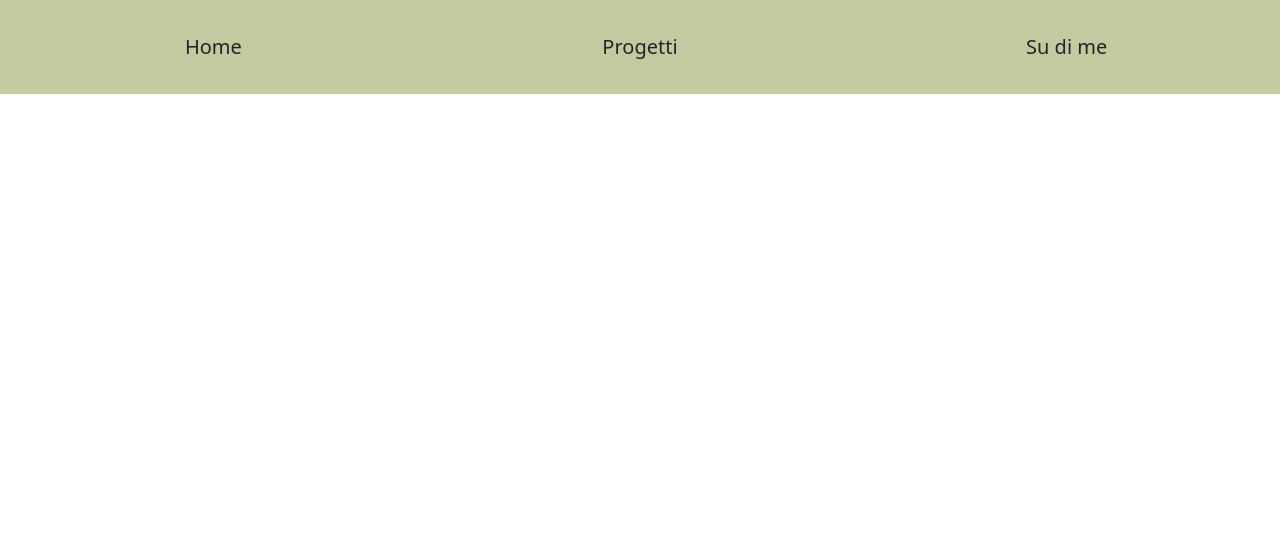
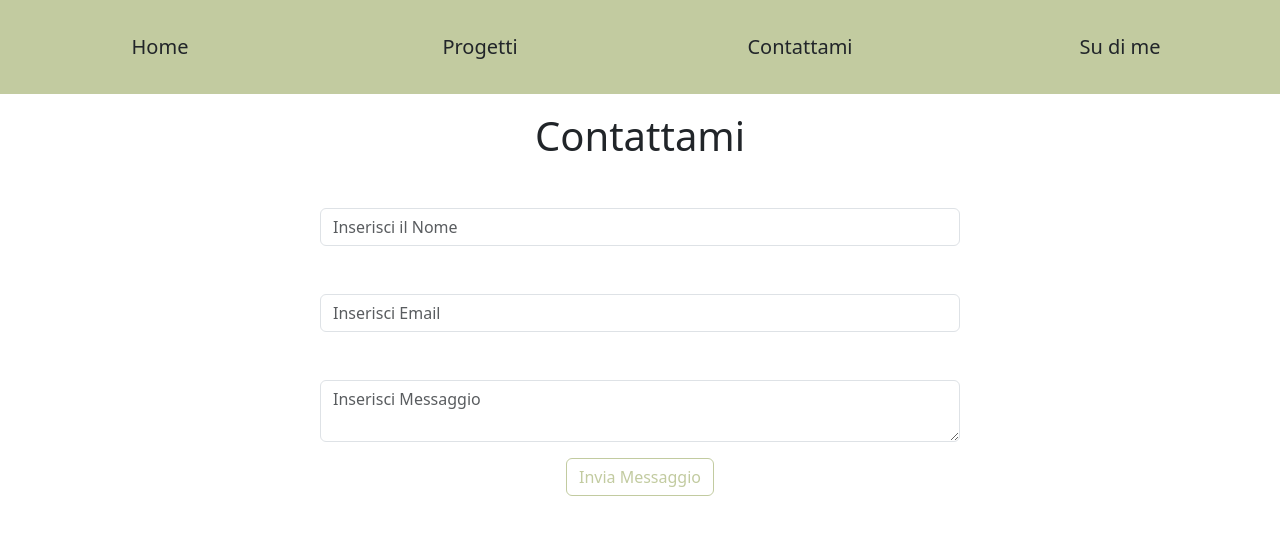
Before and after one commit to GiuseppeDeRosa1992/vite-boolfolio, a Vue app: page /contacts in a window 1280 px wide. Shown: the top 534 px of the page. Built offline with nearby package versions, Linux system fonts and the light colour scheme.

Commit message:
added appContacts for mail

```diff
--- a/src/components/AppHeader.vue
+++ b/src/components/AppHeader.vue
@@ -58,7 +58,7 @@ export default {
 
         <nav>
             <ul class="row m-0 p-0">
-                <li v-for="(route, index) in store.arrayLink" :key="index" class="col-6 col-sm-4">
+                <li v-for="(route, index) in store.arrayLink" :key="index" class="col-6 col-sm-3">
                     <router-link :to="{ name: route }" class="nav-link text-center py-3 fs-5">
                         {{ route }}
                     </router-link>
--- a/src/data/store.js
+++ b/src/data/store.js
@@ -10,7 +10,7 @@ const iMieiDati = reactive({
     singleProject: null,
 
     api_url: "https://admin.giuseppederosawebdev.com",
-    arrayLink: ["Home", "Progetti", "Su di me"],
+    arrayLink: ["Home", "Progetti", "Contattami", "Su di me"],
 
     //creo variabile per richiamare api projectslatest che mi restituisce gli ultimi 6 progetti
     latest: "/api/projects/latest",
--- a/src/router.js
+++ b/src/router.js
@@ -29,11 +29,11 @@ const router = createRouter({
             component: AppProjects
         },
 
-        // {
-        //     path: "/contacts",
-        //     name: "Contattami",
-        //     component: AppContacts
-        // },
+        {
+            path: "/contacts",
+            name: "Contattami",
+            component: AppContacts
+        },
         {
             path: "/projects/:slug",
             name: "project",
--- a/src/views/AppContacts.vue
+++ b/src/views/AppContacts.vue
@@ -1,59 +1,60 @@
 <script>
 
-
-// import axios from 'axios';
+import store from '../data/store.js';
+import axios from 'axios';
 
 
-// export default {
+export default {
 
-//     name: "AppContacts",
+    name: "AppContacts",
 
-//     data() {
-//         return {
-//             name: '',
-//             email: '',
-//             message: '',
-//             errors: {},
-//             loading: false,
-//             success: false
-//         }
-//     },
-//     methods: {
-//         sendMessage() {
-//             this.loading = true;
+    data() {
+        return {
+            name: '',
+            email: '',
+            message: '',
+            errors: {},
+            loading: false,
+            success: false,
+            store,
+        }
+    },
+    methods: {
+        sendMessage() {
+            this.loading = true;
 
-//             const data = {
-//                 'name': this.name,
-//                 'email': this.email,
-//                 'message': this.message,
-//             }
-//             console.log(data);
+            const data = {
+                'name': this.name,
+                'email': this.email,
+                'message': this.message,
+            }
+            console.log(data);
 
-//             this.errors = {};
-//             axios
-//                 .post("http://127.0.0.1:8000/api/contacts", data)
-//                 .then(response => {
-//                     console.log(response);
-//                     this.success = response.data.success
-//                     if (this.success) {
-//                         // vedi il messaggio
-//                         this.name = '';
-//                         this.email = '';
-//                         this.message = '';
-//                     } else {
-//                         // messaggio di errore
-//                         this.errors = response.data.errors
-//                     }
+            this.errors = {};
+            axios
+                .post(`${this.store.api_url}api/contacts`, data)
+                .then(response => {
+                    console.log(response);
+                    this.success = response.data.success
+                    if (this.success) {
+                        // vedi il messaggio
+                        this.name = '';
+                        this.email = '';
+                        this.message = '';
+                    } else {
+                        // messaggio di errore
+                        this.errors = response.data.errors
+                    }
 
-//                     this.loading = false;
-//                 })
-//         }
-//     }
-// };
+                    this.loading = false;
+                })
+        }
+    }
+};
 
 </script>
 
-<!-- <template>
+<template>
     <section>
         <div class="row m-0 justify-content-center text-white">
             <div class="col-10 col-sm-8 col-md-6 p-0">
@@ -119,4 +120,4 @@ div>button:hover {
         margin: 4rem 0 1rem 0 !important;
     }
 }
-</style> -->
+</style>
```
